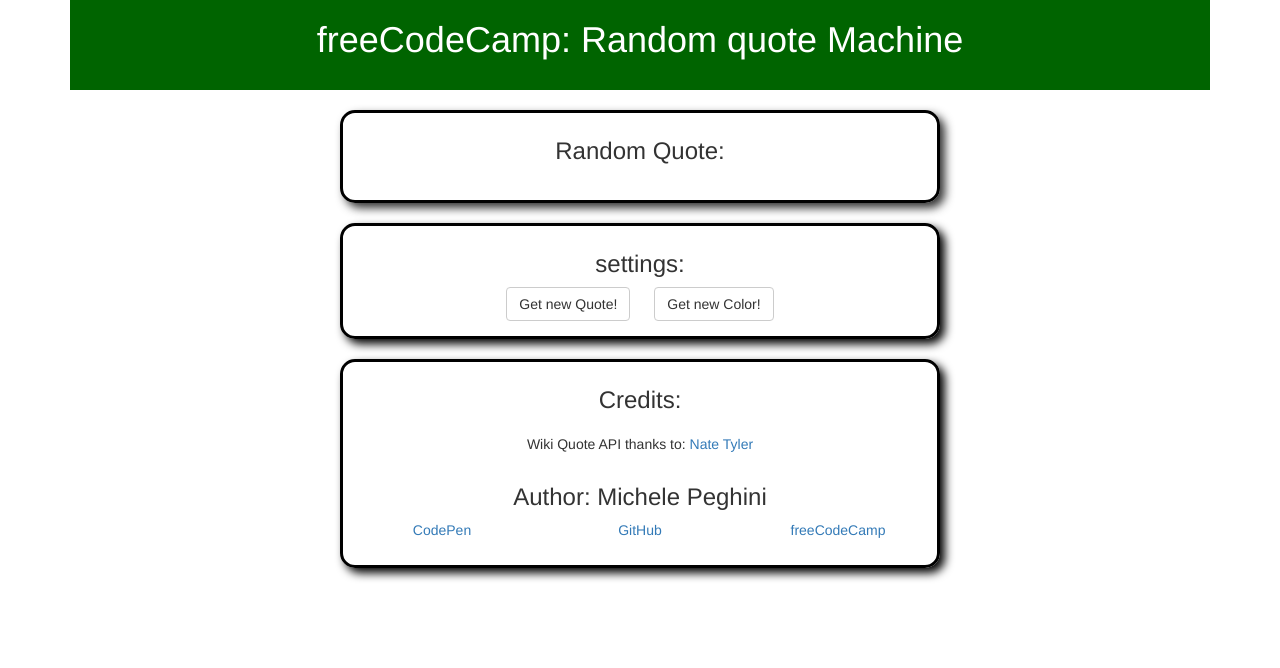
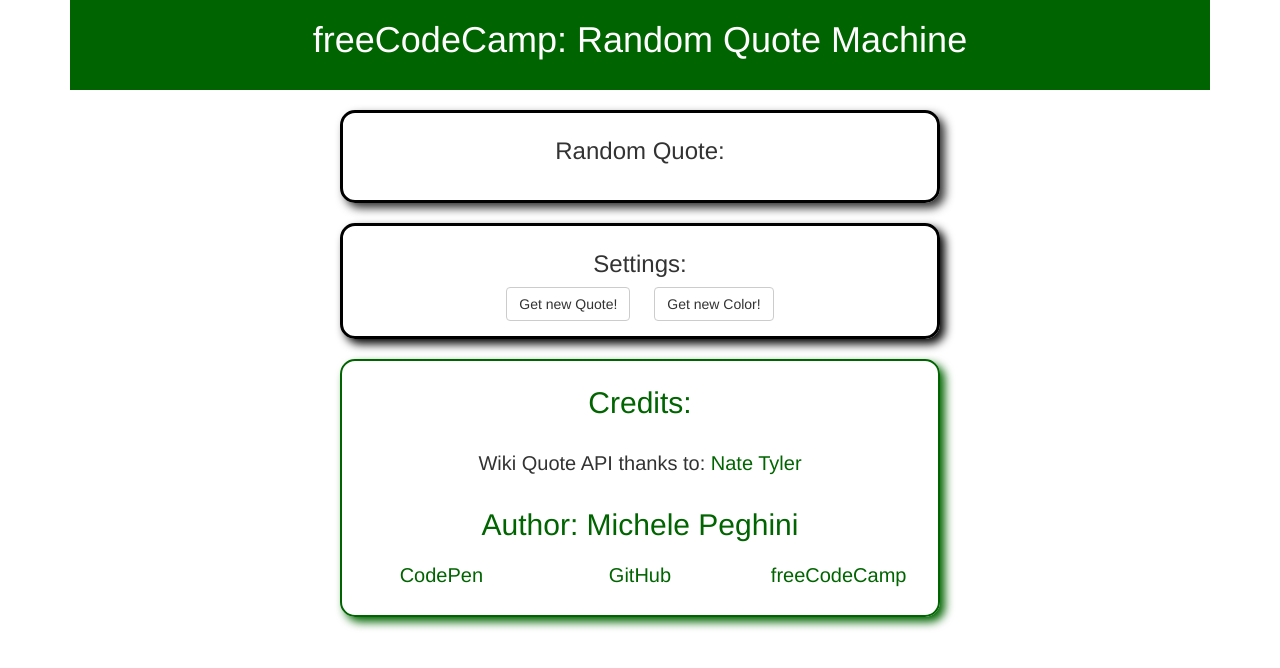
Before and after one commit to michelepeghini/freeCodeCamp-Random-Quote-Machine, a plain HTML site: page index.html in a window 1280 px wide. Drawn offline with nearby package versions, Linux system fonts and the light colour scheme; a script that the page names is missing.

Commit message:
new pic and footer

```diff
--- a/index.html
+++ b/index.html
@@ -16,7 +16,7 @@
 </head>
 <body>
 	<div class="container">
-    <h1 id="top_header" class="text-center">freeCodeCamp: Random quote Machine</h1>
+    <h1 id="top_header" class="text-center">freeCodeCamp: Random Quote Machine</h1>
     <div id="quote_box" class="row content_block">
       <h3 class="text-center color_changer">Random Quote: </h3>
       <div>
@@ -33,20 +33,20 @@
     </div>
 
     <div id="settings" class="row text-center content_block">
-      <h3>settings: </h3>
+      <h3>Settings: </h3>
       <button id="newQuote" class="btn btn-default">Get new Quote!</button>
       <button id="changeColor" class="btn btn-default">Get new Color!</button>
     </div>
 
     <footer id="credits" class="content_block text-center">
-      <h3>Credits:</h3>
+      <h2>Credits:</h2>
       <div class="row">
         <div class="col-xs-12">
           <p class="text-center">Wiki Quote API thanks to: <a href="https://github.com/natetyler/wikiquotes-api" target="_blank">Nate Tyler</a></p>
         </div>
       </div>
       <div class="row">
-        <h3>Author: Michele Peghini</h3>
+        <h2>Author: Michele Peghini</h2>
         <p class="col-xs-4"><a href="https://codepen.io/michele_peghini/pens/public/" target="_blank">CodePen</a></p>
         <p class="col-xs-4"><a href="https://github.com/michelepeghini" target="_blank">GitHub</a></p>
         <p class="col-xs-4"><a href="https://www.freecodecamp.org/michelepeghini" target="_blank">freeCodeCamp</a></p>
--- a/main.js
+++ b/main.js
@@ -82,7 +82,6 @@ function displayQuote (quote) {
   }
   updateTwitterButton(quote.quote);
   changeColor();
-  timer = setTimeout( getNewQuote , interval*1000 );
   $('#quote_box span, #author, #twitter_button').show();
 }
 
@@ -91,6 +90,7 @@ $(document).ready(function() {
   // event listener for get new quote button, queries for a new quote
   $('#newQuote').on('click', function() {
     $('#quote_box span, #author').hide();
+    clearInterval(timer);
     getNewQuote();
   });
 
--- a/styles.css
+++ b/styles.css
@@ -57,3 +57,26 @@ button {
   margin: 0 10px;
   padding:2px;
 }
+
+#credits {
+  border: 2px solid #006400;
+  box-shadow: 5px 5px 10px #006400;
+  width: 600px;
+  margin: 20px auto;
+  padding: 15px;
+  border-radius: 15px;
+}
+
+#credits h2 {
+  margin: 10px auto 20px auto;
+  color: #006400;
+}
+
+#credits p {
+  font-size: 20px;
+  margin-bottom: 10px;
+}
+
+#credits a {
+  color: #006400;
+}
```
Also changed, not shown: random-quote-machine.png.
